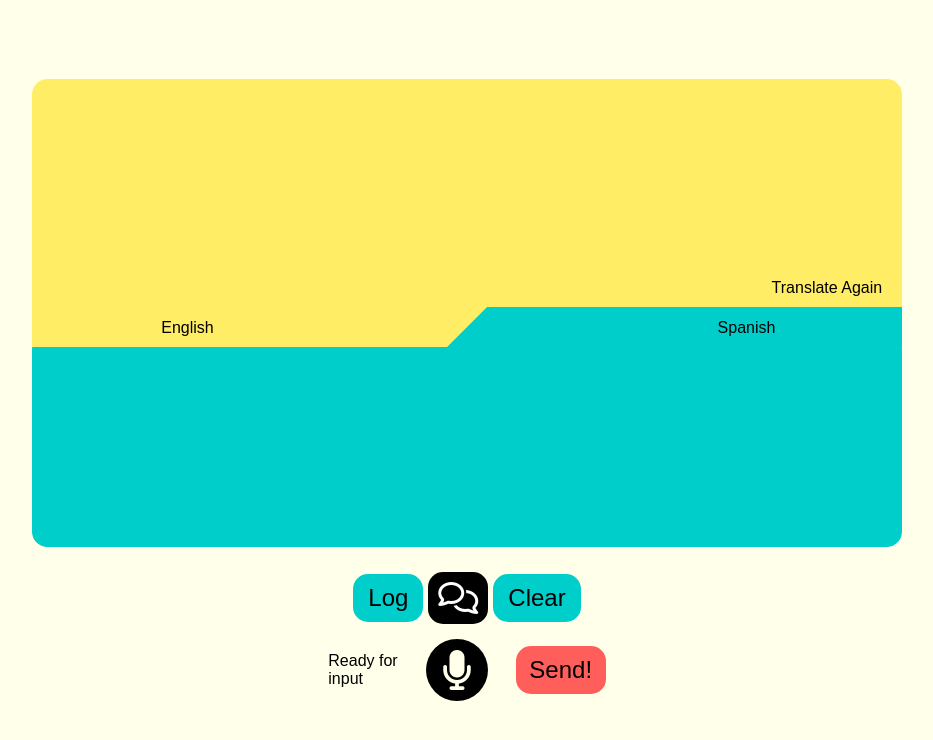
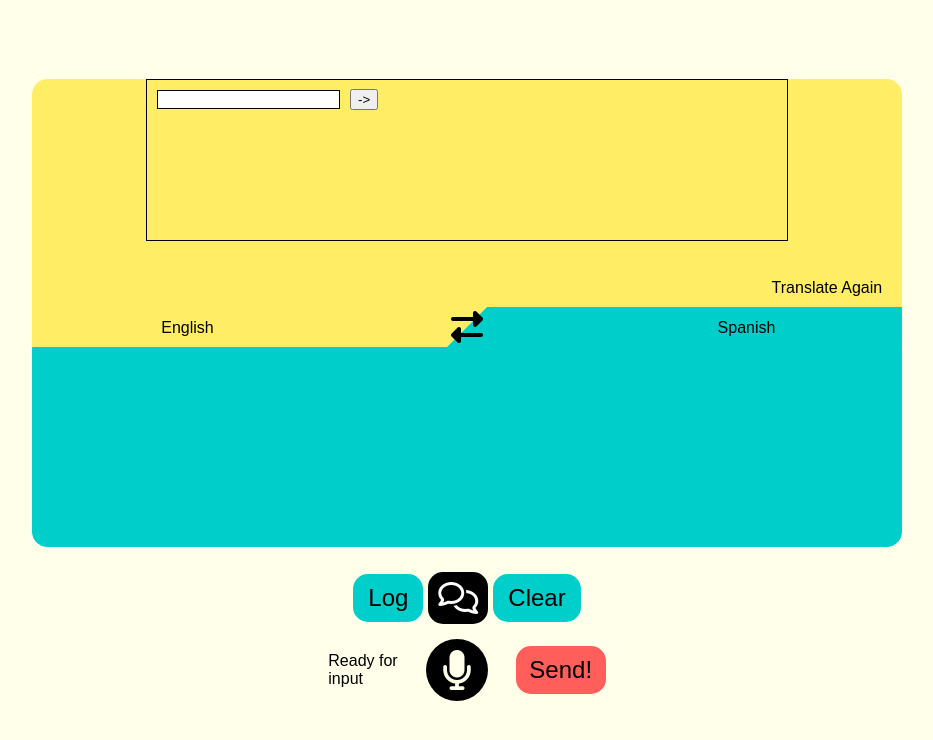
Before and after one commit to dspencer926/translation-google-speech, a React (Create React App) app in the folder client/: page / in a window 1280 px wide. Both pictures are taken after a click on the button 631 px from the left and 598 px from the top of the page. Shown: the top 740 px of the page, without its empty margins (173-1106 px from the left). Built offline with nearby package versions, Linux system fonts and the light colour scheme; no server answers.

Commit message:
added switch function, working on adding username functionality

```diff
--- a/client/src/App.css
+++ b/client/src/App.css
@@ -311,6 +311,17 @@ select {
   width: 40px;
 }
 
+#exchg-arrows {
+  display: flex;
+  align-items: center;
+  justify-content: center;
+  height: 40px;
+  width: 40px;
+  color: black;
+  position: fixed;
+  z-index: 2;
+}
+
 #triangle-topleft {
   position: absolute;
 	width: 0;
@@ -341,6 +352,17 @@ select {
   background-color: #00CECB;
   padding: 5px;
   z-index: 2;
+}
+
+#username-div {
+  display: flex;
+  position: fixed;
+  height: 20%;
+  width: 50%;
+  align-self: center;
+  z-index: 2 !important;
+  border: 1px solid black;
+
 }
 
 #controls {
--- a/client/src/components/Translation.js
+++ b/client/src/components/Translation.js
@@ -8,7 +8,7 @@ class Translation extends Component {
   constructor(props) {
     super(props);
     this.state = {
-      langFrom: 'eng_USA',                                          //  source language code (from drop-down)
+      langFrom: 'en',                                               //  source language code (from drop-down)
       langTo: 'es',                                                 //  target language code (from drop-down)
       speakLang: '',                                                //  language-code for TTS to speak
       audioClip: null,                                              //  TTS audio clip
@@ -22,6 +22,9 @@ class Translation extends Component {
       recClass: 'off',                                              //  class for record button animation
       convoMode: false,                                             //  conversation mode on/off
       convoStyle: {backgroundColor: '#FFFFEA', color: 'black'},     //  conversation mode button style
+      usernameEntry: false,                                         //  if username entry box should appear
+      username: '',                                                 //  current username
+      chattingWith: '',                                             //  currently chatting with (username)
       textStyle: null,                                              //  for animation of text
       resultStyle: null,                                            //  ''
       status: null,                                                 //  status of app overall for user to view
@@ -29,9 +32,10 @@ class Translation extends Component {
       sendStyle: {backgroundColor: '#FF5E5B'},                      //  bkgrnd color of send button
     }
     this.recorderInitialize = this.recorderInitialize.bind(this);
-    this.recognizeAudio = this.recognizeAudio.bind(this);
+    this.usernameSubmit = this.usernameSubmit.bind(this);
+    this.translateAgain = this.translateAgain.bind(this);
     this.handleChange = this.handleChange.bind(this);
-    this.translateAgain = this.translateAgain.bind(this);
+    this.switchLangs = this.switchLangs.bind(this);
     this.convoToggle = this.convoToggle.bind(this);
     this.clear = this.clear.bind(this);
     this.speak = this.speak.bind(this);
@@ -49,7 +53,9 @@ class Translation extends Component {
           canSend: this.state.convoMode? true: false,
         }
       }, () => {
-        this.state.convoMode? null : this.speak();
+        if (!this.state.convoMode) {
+          this.speak();
+        }
       })
     })
 
@@ -77,14 +83,9 @@ class Translation extends Component {
   }
 
 componentDidMount() {
-  let langFrom = document.querySelector('#langFrom')[0].value;
-  let langTo = document.querySelector('#langTo')[0].value;
   this.setState({
-    langFrom: langFrom,
-    langTo: langTo,
     status: 'Ready for input',
   });
-  console.log(langFrom, langTo);
   this.recorderInitialize()
 }
 
@@ -95,33 +96,21 @@ handleChange(e, field) {
   });
 }
 
-// sends recorded audio to backend for recognition [then creates choice div if necessary] <-- make its own function?
-recognizeAudio(message) {
-
-
-  this.setState({textStyle: null});
-  // fetch('/translation/recognize', {
-  //   credentials: 'same-origin',
-  //   method: 'POST',
-  //   headers: {
-  //     'Content-Type': 'application/json',
-  //   },
-  //   body: JSON.stringify({
-  //     message: url,
-  //   }),
-  // })
-  // .then((res) => {
-  //   return res.json()
-  // })
-  // .then((json) => {
-    this.setState({
-      status: 'Ready for input',
-      rdyToRecord: true,
-    })
-
-  // })
+usernameSubmit() {
+  let username = this.state.username;
+  io.emit('username', username)
+  this.setState({usernameEntry: false});
 }
 
+switchLangs() {
+  console.log(this.state.langFrom, this.state.langTo)
+  this.setState((prevState) => {
+    return {
+      langFrom: prevState.langTo,
+      langTo: prevState.langFrom,
+    }
+  })
+}
 
 // will be able to delete as soon as I implement text animation in a different function
 choiceDiv(arr) {
@@ -248,11 +237,17 @@ translateAgain(e) {
 
 // toggles conversation mode on/off
   convoToggle() {
+    console.log('in convo toggle')
     this.setState({convoMode: !this.state.convoMode},
     () => {
       if (this.state.convoMode === true) {
-        this.setState({convoStyle: {backgroundColor: 'black', color: 'white'}})
-      } else {this.setState({convoStyle: {backgroundColor: '#FFFFEA', color: 'black'}})}
+        this.setState({
+          convoStyle: {backgroundColor: 'black', color: 'white'},
+          usernameEntry: true,
+        })
+      } else {
+        this.setState({convoStyle: {backgroundColor: '#FFFFEA', color: 'black'}})
+      }
     });
   }
 
@@ -325,12 +320,20 @@ translateAgain(e) {
       <div id='translation-container'>
       <div id='audio-box'><audio id='audio' /></div>
         <div id='translation-div'>
+          {this.state.usernameEntry ?
+          <div id='username-div'>
+            <div id='username-input-div'>
+              <input id='username-entry' type='text' onChange={(e) => {this.handleChange(e, 'username')}}></input>
+              <button id='username-submit' onClick={this.usernameSubmit}> -> </button>
+            </div>
+          </div>
+          : null}
           <div id='input-div'>
             <form id='translation-form'>
               <textarea id='input-box' name='text' rows='3' value={this.state.inputText} className={this.state.textStyle} onChange={(e) => this.handleChange(e, 'inputText')}/>
               <div id='tr-again-div'onClick={this.translateAgain}>Translate Again</div>
                 <div id='to-from-div'>
-                    <select name='langFrom' className='langInput' defaultValue='eng-USA' id='langFrom' onChange={(e) => {this.handleChange(e, 'langFrom')}}>
+                    <select name='langFrom' className='langInput' value={this.state.langFrom} id='langFrom' onChange={(e) => {this.handleChange(e, 'langFrom')}}>
                       <option value='en'>English</option>
                       <option value='es'>Spanish</option>
                       <option value='fr'>French</option>
@@ -349,11 +352,14 @@ translateAgain(e) {
                     </select>
                   <div id='yellow'></div>
                   <div id='triangle-div'>
+                    <div id='exchg-arrows' onClick={this.switchLangs}>
+                      <i className="fa fa-exchange fa-2x" aria-hidden="true"></i>
+                    </div>
                     <div id='triangle-topleft'></div>
                     <div id='triangle-bottomright'></div>
                   </div>
                   <div id='green'></div>
-                    <select name='langTo' id='langTo' className='langInput' defaultValue='es' onChange={(e) => {this.handleChange(e, 'langTo')}}>
+                    <select name='langTo' id='langTo' className='langInput' value={this.state.langTo} onChange={(e) => {this.handleChange(e, 'langTo')}}>
                       <option value='en'>English</option>
                       <option value='es'>Spanish</option>
                       <option value='fr'>French</option>
```
Also changed, not shown: 12 other files (tests, documents, lock files or other folders).
